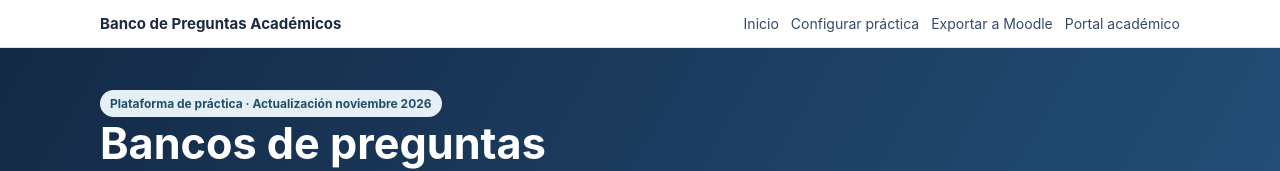
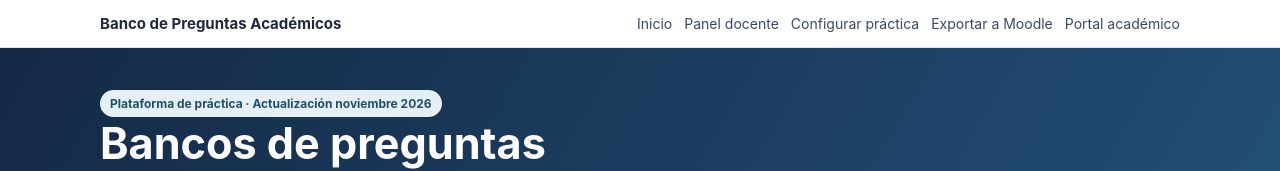
Before and after one commit to jpaulmata80/jpaulmata80.github.io, a plain HTML site: page bancos-preguntas/app.html in a window 1280 px wide. Shown: the top 171 px of the page. Drawn offline with Linux system fonts and the light colour scheme.

Commit message:
Add teacher dashboard entry points while keeping student practice view unchanged

```diff
--- a/bancos-preguntas/app.html
+++ b/bancos-preguntas/app.html
@@ -3,7 +3,7 @@
 <title>Banco de Preguntas | Portal académico</title><meta name="description" content="Autoevaluación y generación de prácticas académicas para universidad y bachillerato.">
 <style>
 :root{font-family:Inter,system-ui,-apple-system,"Segoe UI",sans-serif;color:#1d2a40;background:#f4f7fb}*{box-sizing:border-box}
-body{margin:0}header{background:#fff;border-bottom:1px solid #dbe2eb;position:sticky;top:0;z-index:3}nav{max-width:1120px;margin:auto;padding:14px 20px;display:flex;justify-content:space-between;align-items:center;gap:12px}nav a{font-size:14px;color:#344b68;text-decoration:none}body.modo-estudiante #navInicio,body.modo-estudiante #navDocente,body.modo-estudiante #navExportar,body.modo-estudiante #navPortal{display:none}nav strong{font-size:15px}
+body{margin:0}header{background:#fff;border-bottom:1px solid #dbe2eb;position:sticky;top:0;z-index:3}nav{max-width:1120px;margin:auto;padding:14px 20px;display:flex;justify-content:space-between;align-items:center;gap:12px}nav a{font-size:14px;color:#344b68;text-decoration:none}body.modo-estudiante #navInicio,body.modo-estudiante #navPanelDocente,body.modo-estudiante #navDocente,body.modo-estudiante #navExportar,body.modo-estudiante #navPortal{display:none}nav strong{font-size:15px}
 .hero{background:linear-gradient(120deg,#142946,#234f77);color:white;padding:42px 20px}main{max-width:1080px;margin:auto;padding:24px 20px 60px}.hero>div{max-width:1080px;margin:auto}.hero p{color:#d7e5f7;line-height:1.6}h1{font-size:clamp(1.8rem,4vw,2.7rem);margin:0 0 9px}h2{font-size:1.4rem;margin:0 0 15px}h3{font-size:1.05rem;margin:12px 0}p{line-height:1.6}
 .card{background:#fff;border:1px solid #e1e7ee;border-radius:18px;padding:23px;margin-bottom:20px;box-shadow:0 3px 14px #10264108}
 .grid{display:grid;grid-template-columns:repeat(auto-fit,minmax(255px,1fr));gap:15px}.choice-card{border:1px solid #dce4ed;padding:22px;border-radius:14px;background:#fafcff}.choice-card h3{margin-top:0}
@@ -30,7 +30,7 @@ label{display:block;font-size:14px;font-weight:650;margin:0 0 7px}input,select{w
 footer{text-align:center;padding:28px;color:#5d6c7e;font-size:13px}.stat{font-variant-numeric:tabular-nums}
 @media(max-width:600px){.card{padding:17px}.hero{padding:30px 20px}nav{flex-wrap:wrap}.flex button{width:100%}}
 </style></head><body>
-<header><nav><strong>Banco de Preguntas Académicos</strong><div class="flex"><a href="#inicio" id="navInicio">Inicio</a><a href="#docente" id="navDocente">Configurar práctica</a><a href="exportar-moodle.html" id="navExportar">Exportar a Moodle</a><a id="navPortal" href="https://jpaulmata80.github.io/">Portal académico</a></div></nav></header>
+<header><nav><strong>Banco de Preguntas Académicos</strong><div class="flex"><a href="#inicio" id="navInicio">Inicio</a><a href="panel-docente.html" id="navPanelDocente">Panel docente</a><a href="#docente" id="navDocente">Configurar práctica</a><a href="exportar-moodle.html" id="navExportar">Exportar a Moodle</a><a id="navPortal" href="https://jpaulmata80.github.io/">Portal académico</a></div></nav></header>
 <div class="hero"><div><span class="pill">Plataforma de práctica · Actualización noviembre 2026</span><h1>Bancos de preguntas</h1><p>Universidad y Bachillerato · Configuración docente, prácticas aleatorias y resultados con retroalimentación.</p></div></div>
 <main>
 <section id="inicio">
@@ -38,7 +38,7 @@ footer{text-align:center;padding:28px;color:#5d6c7e;font-size:13px}.stat{font-va
 <div class="card"><h2>¿Cómo funciona?</h2><div class="grid"><div><h3>1. Docente</h3><p>Selecciona asignatura y contenidos, configura cantidad de preguntas, tiempo, horario e intentos.</p></div><div><h3>2. Enlace</h3><p>Genera un enlace con esa configuración y lo comparte con sus estudiantes.</p></div><div><h3>3. Estudiante</h3><p>Abre el enlace, responde preguntas aleatorias y recibe su calificación al finalizar.</p></div></div></div>
 </section>
 <section id="docente" class="hidden">
-<div class="card"><h2>Configuración docente</h2><p class="small">¿Necesitas una evaluación oficial en Moodle? <a href="exportar-moodle.html">Exportar bancos a Moodle XML</a>. Puedes combinar asignaturas, temas y subtemas sin alterar las prácticas.</p><p class="muted">Este configurador no tiene acceso restringido: está pensado para preparar prácticas voluntarias, no exámenes oficiales. La configuración se incluye en el enlace.</p><p class="success small">Banco piloto seleccionado inicialmente: <strong>Matemática Superior — Ecuación de la Recta</strong>. Puedes cambiar la asignatura en los selectores inferiores.</p>
+<div class="card"><h2>Configuración docente</h2><p class="small"><a href="panel-docente.html">← Volver al panel docente</a></p><p class="small">¿Necesitas una evaluación oficial en Moodle? <a href="exportar-moodle.html">Exportar bancos a Moodle XML</a>. Puedes combinar asignaturas, temas y subtemas sin alterar las prácticas.</p><p class="muted">Este configurador no tiene acceso restringido: está pensado para preparar prácticas voluntarias, no exámenes oficiales. La configuración se incluye en el enlace.</p><p class="success small">Banco piloto seleccionado inicialmente: <strong>Matemática Superior — Ecuación de la Recta</strong>. Puedes cambiar la asignatura en los selectores inferiores.</p>
 <form id="formConfig">
 <div class="grid"><div class="field"><label for="institucion">Nivel educativo</label><select id="institucion" required></select></div><div class="field"><label for="asignatura">Asignatura</label><select id="asignatura" required></select></div></div>
 <div class="field"><label for="titulo">Nombre de la práctica</label><input id="titulo" maxlength="90" value="Práctica de Ecuación de la Recta" required></div>
```
